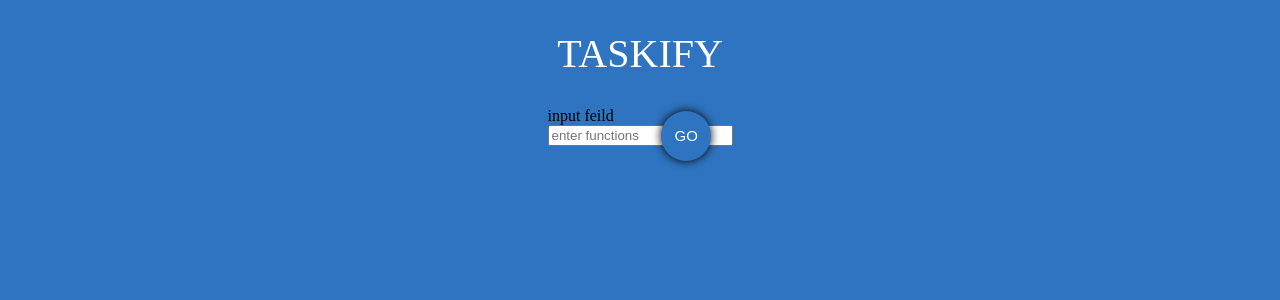
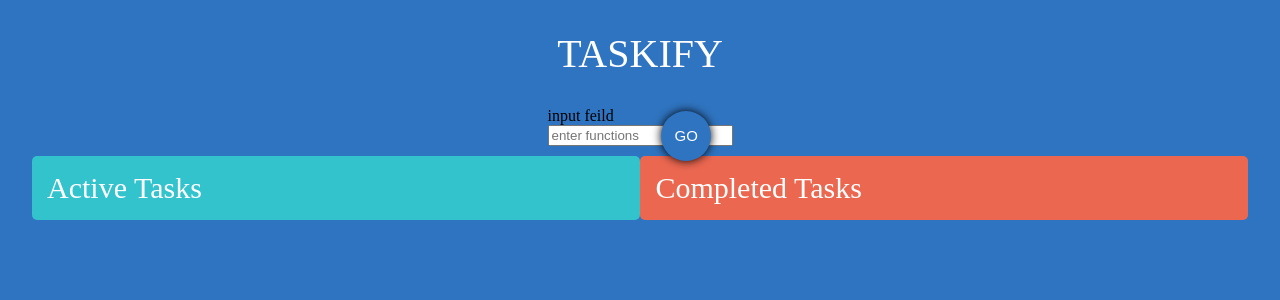
Before and after one commit to Arijit-123/typescript-app, a React (Create React App) app in the folder newtypescriptapp/: page / in a window 1280 px wide. Shown: the top 300 px of the page. Built offline with nearby package versions, Linux system fonts and the light colour scheme; a web font is replaced by a local one.

Commit message:
package modification

```diff
--- a/newtypescriptapp/package.json
+++ b/newtypescriptapp/package.json
@@ -9,8 +9,10 @@
     "@types/jest": "^27.5.2",
     "@types/node": "^16.18.50",
     "@types/react": "^18.2.21",
+    "@types/react-beautiful-dnd": "^13.1.4",
     "@types/react-dom": "^18.2.7",
     "react": "^18.2.0",
+    "react-beautiful-dnd": "^13.1.1",
     "react-dom": "^18.2.0",
     "react-icons": "^4.11.0",
     "react-scripts": "5.0.1",
--- a/newtypescriptapp/src/App.tsx
+++ b/newtypescriptapp/src/App.tsx
@@ -4,13 +4,13 @@ import './App.css';
 import Inputfeilds from './Components/Inputfeilds';
 import { Todo } from './model';
 import Todolist from './Components/Todolist';
-
+import { DragDropContext } from 'react-beautiful-dnd';
 
 
 const App:React.FC = () => {
   const[todo, setTodo]=useState<string>("");
   const[todos,setTodos]=useState<Todo[]>([]);
-
+const [completedtask,setCompletedtask]=useState<Todo[]>([]);
 
   const handleAdd=(e: React.FormEvent)=>{
 e.preventDefault();
@@ -23,12 +23,14 @@ if(todo)
   }
   console.log('zingu todo',todo);
   return (
+    <DragDropContext onDragEnd={()=>{}}>
     <div className="App">
       <span className='heading'>Taskify</span>
       <Inputfeilds todo={todo} setTodo={setTodo}  handleAdd={handleAdd} />
-     <Todolist todos={todos} setTodos={setTodos}/>
+     <Todolist todos={todos} setTodos={setTodos} CompletedTask={completedtask} setCompletedtask={setCompletedtask}/>
 
     </div>
+    </DragDropContext>
   )
 }
 
--- a/newtypescriptapp/src/Components/Singletodo.tsx
+++ b/newtypescriptapp/src/Components/Singletodo.tsx
@@ -1,5 +1,5 @@
 import { type } from 'os'
-import React, { useState } from 'react'
+import React, { useState,useRef,useEffect } from 'react'
 import { Todo } from '../model'
 import { AiFillEdit,AiFillDelete  } from "react-icons/ai";
 import { MdDone } from "react-icons/md";
@@ -14,7 +14,9 @@ const Singletodo= ({todo, todos,setTodos}:Props) => {
 
 const [edit,setEdit]=useState<boolean>(false)
 const [editTodo,seteditTodo]=useState<string>(todo.todo)
+
 const handleDone=(id:number)=>{
+
 setTodos(todos.map((todo)=>todo.id===id?{
   ...todo,isdone:!todo.isdone
 }:todo));
@@ -28,12 +30,43 @@ const handleDelete=(id:number)=>{
 setTodos(todos.filter((todo)=>todo.id !== id));
 }
 
+const handleEdit=(e: React.FormEvent,id:number)=>
+{
+  e.preventDefault();
+setTodos(todos.map((todo)=>(todo.id===id?{...todo, todo:editTodo}:todo)));
+setEdit(false);
+}
+
+
+const first = useRef< HTMLInputElement>(null);
+
+useEffect(() => {
+first.current?.focus();
+}, [edit])
+
   return (
     <div>
-      <form className='todos__single'>
+      <form   onSubmit={(e) => handleEdit(e, todo.id)}
+
+          className="todos__single">
+       {
+        edit?(
+          <input value={editTodo} onChange={(e)=>seteditTodo(e.target.value)}  className='todos__single--text' ref={first}/>
+        ): todo.isdone ? (
+          <s className='todos__single--text'>{todo.todo}</s>
+        ):(
+          <span className="todos__single--text"></span>
+        )
+       }
+
         <span className='todos__single--text'>{todo.todo}</span>
         <div>
-          <span className='icon'>
+          <span className='icon' onClick={()=>{
+            if(!edit && !todo.isdone)
+            {
+              setEdit(!edit);
+            }
+          }}>
         <AiFillEdit/>
         </span>
         <span className='icon' onClick={()=>handleDelete(todo.id)}>
--- a/newtypescriptapp/src/Components/Todolist.tsx
+++ b/newtypescriptapp/src/Components/Todolist.tsx
@@ -7,6 +7,8 @@ interface Props{
   todos: Todo[];
 
   setTodos:React.Dispatch<React.SetStateAction<Todo[]>>;
+  CompletedTask: Todo[];
+  setCompletedtask:React.Dispatch<React.SetStateAction<Todo[]>>;
 }
 
 const Todolist: React.FC<Props> = ({todos, setTodos}) => {
@@ -14,7 +16,7 @@ const Todolist: React.FC<Props> = ({todos, setTodos}) => {
 
   return (
     <>
-    <div>
+    {/* <div>
       {
         todos?.map((item,index) =>(
 
@@ -26,6 +28,39 @@ const Todolist: React.FC<Props> = ({todos, setTodos}) => {
          />
         ))
       }
+    </div> */}
+
+    <div className='container'>
+      <div className='todos'>
+<span className='todos__heading'>Active Tasks </span>
+
+{
+        todos?.map((item,index) =>(
+
+         <Singletodo
+          todo={item}
+
+         todos={todos}
+         setTodos={setTodos}
+         />
+        ))
+      }
+      </div>
+      <div className='todos remove'>
+<span className='todos__heading'>Completed Tasks</span>
+{
+        todos?.map((item,index) =>(
+
+         <Singletodo
+          todo={item}
+
+         todos={todos}
+         setTodos={setTodos}
+         />
+        ))
+      }
+      </div>
+
     </div>
     </>
   )
```
Also changed, not shown: newtypescriptapp/src/model.ts (+18 -0 lines), 1 other file (tests, documents, lock files or other folders).
